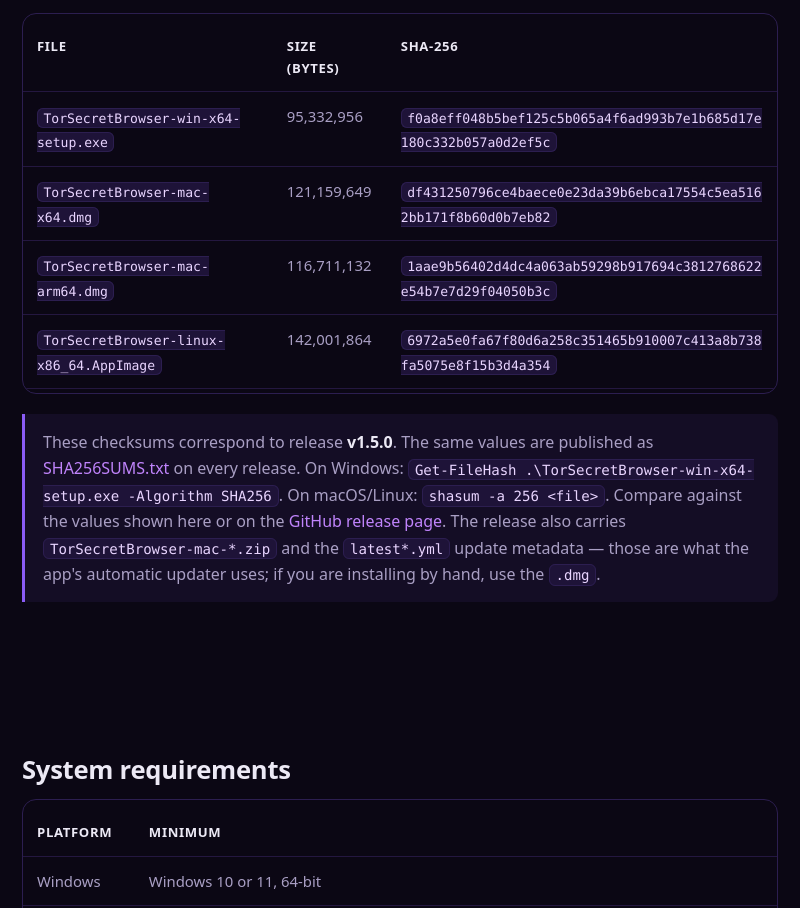
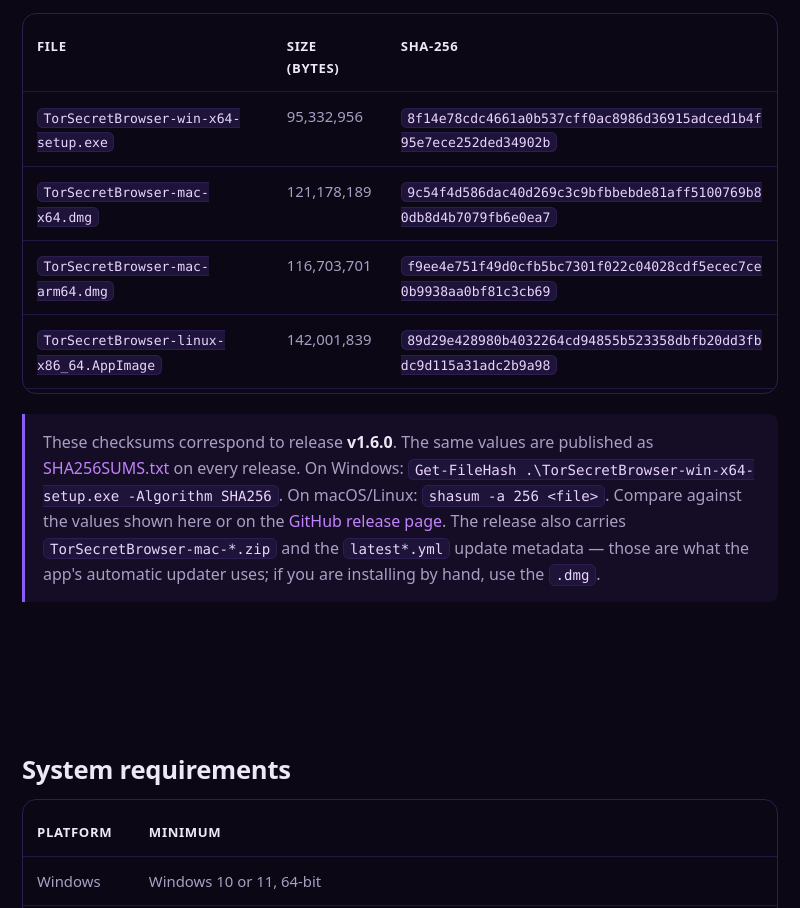
Before and after one commit to itriedcoding/TorSecretBrowser, an Electron app: page site/downloads.html in a window 800 px wide. Shown: the part 1452-2360 px from the top of the page. Drawn offline with Linux system fonts and the light colour scheme.

Commit message:
Website: refresh downloads and scanner to v1.6.0

```diff
--- a/site/app.js
+++ b/site/app.js
@@ -325,13 +325,13 @@
   // SHA256SUMS.txt on the GitHub release. Used only for the authenticity check.
   var OFFICIAL = {
     'TorSecretBrowser-win-x64-setup.exe':
-      { sha256: 'f0a8eff048b5bef125c5b065a4f6ad993b7e1b685d17e180c332b057a0d2ef5c', platform: 'Windows 64-bit', version: '1.5.0' },
+      { sha256: '8f14e78cdc4661a0b537cff0ac8986d36915adced1b4f95e7ece252ded34902b', platform: 'Windows 64-bit', version: '1.6.0' },
     'TorSecretBrowser-mac-x64.dmg':
-      { sha256: 'df431250796ce4baece0e23da39b6ebca17554c5ea5162bb171f8b60d0b7eb82', platform: 'macOS Intel', version: '1.5.0' },
+      { sha256: '9c54f4d586dac40d269c3c9bfbbebde81aff5100769b80db8d4b7079fb6e0ea7', platform: 'macOS Intel', version: '1.6.0' },
     'TorSecretBrowser-mac-arm64.dmg':
-      { sha256: '1aae9b56402d4dc4a063ab59298b917694c3812768622e54b7e7d29f04050b3c', platform: 'macOS Apple Silicon', version: '1.5.0' },
+      { sha256: 'f9ee4e751f49d0cfb5bc7301f022c04028cdf5ecec7ce0b9938aa0bf81c3cb69', platform: 'macOS Apple Silicon', version: '1.6.0' },
     'TorSecretBrowser-linux-x86_64.AppImage':
-      { sha256: '6972a5e0fa67f80d6a258c351465b910007c413a8b738fa5075e8f15b3d4a354', platform: 'Linux x86_64', version: '1.5.0' }
+      { sha256: '89d29e428980b4032264cd94855b523358dbfb20dd3fbdc9d115a31adc2b9a98', platform: 'Linux x86_64', version: '1.6.0' }
   };
 
   var EXT_GROUP = {
--- a/site/downloads.html
+++ b/site/downloads.html
@@ -127,28 +127,28 @@
             <tr>
               <td><code>TorSecretBrowser-win-x64-setup.exe</code></td>
               <td>95,332,956</td>
-              <td><code>f0a8eff048b5bef125c5b065a4f6ad993b7e1b685d17e180c332b057a0d2ef5c</code></td>
+              <td><code>8f14e78cdc4661a0b537cff0ac8986d36915adced1b4f95e7ece252ded34902b</code></td>
             </tr>
             <tr>
               <td><code>TorSecretBrowser-mac-x64.dmg</code></td>
-              <td>121,159,649</td>
-              <td><code>df431250796ce4baece0e23da39b6ebca17554c5ea5162bb171f8b60d0b7eb82</code></td>
+              <td>121,178,189</td>
+              <td><code>9c54f4d586dac40d269c3c9bfbbebde81aff5100769b80db8d4b7079fb6e0ea7</code></td>
             </tr>
             <tr>
               <td><code>TorSecretBrowser-mac-arm64.dmg</code></td>
-              <td>116,711,132</td>
-              <td><code>1aae9b56402d4dc4a063ab59298b917694c3812768622e54b7e7d29f04050b3c</code></td>
+              <td>116,703,701</td>
+              <td><code>f9ee4e751f49d0cfb5bc7301f022c04028cdf5ecec7ce0b9938aa0bf81c3cb69</code></td>
             </tr>
             <tr>
               <td><code>TorSecretBrowser-linux-x86_64.AppImage</code></td>
-              <td>142,001,864</td>
-              <td><code>6972a5e0fa67f80d6a258c351465b910007c413a8b738fa5075e8f15b3d4a354</code></td>
+              <td>142,001,839</td>
+              <td><code>89d29e428980b4032264cd94855b523358dbfb20dd3fbdc9d115a31adc2b9a98</code></td>
             </tr>
           </tbody>
         </table>
       </div>
       <div class="note">
-        These checksums correspond to release <strong>v1.5.0</strong>. The same values are
+        These checksums correspond to release <strong>v1.6.0</strong>. The same values are
         published as <a href="https://github.com/itriedcoding/TorSecretBrowser/releases/latest/download/SHA256SUMS.txt" target="_blank" rel="noopener">SHA256SUMS.txt</a>
         on every release. On Windows:
         <code>Get-FileHash .\TorSecretBrowser-win-x64-setup.exe -Algorithm SHA256</code>.
```
